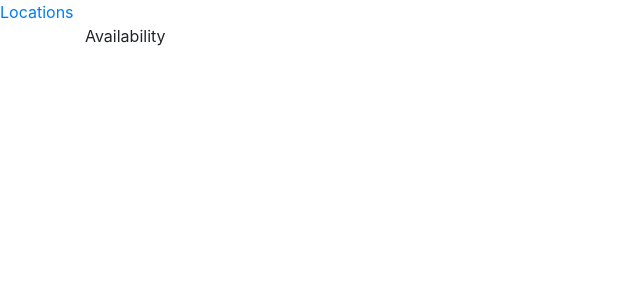
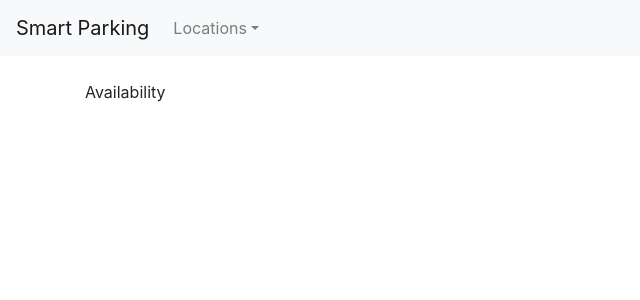
Before and after one commit to alizand1992/smart_parking_frontend, a React (Create React App) app: page /availability/1 in a window 1280 px wide. Shown: the top 300 px of the page, without its empty margins (0-640 px from the left). Built offline with nearby package versions, Linux system fonts and the light colour scheme.

Commit message:
Nav and add location

```diff
--- a/src/App.js
+++ b/src/App.js
@@ -1,17 +1,21 @@
 import React from 'react';
 import 'bootstrap/dist/css/bootstrap.min.css';
 
-import { BrowserRouter as Router, Route, Switch, Link } from 'react-router-dom';
+import { BrowserRouter as Router, Route, Switch } from 'react-router-dom';
 import Container from 'react-bootstrap/Container';
 import Locations from './components/Locations';
+import { default as AddLocation } from './components/Locations/Add';
 import Availability from './components/Availability';
+import Navigation from './components/Navigation';
 
 function App() {
   return (
     <Router>
-      <Link to="/locations">Locations</Link>
+      <Navigation />
+      <br />
       <Container>
         <Switch>
+          <Route path="/locations/add" component={AddLocation} />
           <Route path="/locations" component={Locations} />
           <Route path="/availability/:id" component={Availability} />
         </Switch>
--- /dev/null
+++ b/src/components/Locations/Add.js
@@ -0,0 +1,47 @@
+import React from 'react';
+
+import Col from 'react-bootstrap/Col';
+import Form from 'react-bootstrap/Form';
+import Row from 'react-bootstrap/Row';
+import Button from 'react-bootstrap/Button';
+
+class Add extends React.Component {
+  constructor(props) {
+    super(props);
+
+    this.state = {
+      name: props.name,
+      desc: props.desc,
+    };
+  }
+
+  submit = (e) => {
+    e.preventDefault();
+  }
+
+  render() {
+    const { desc, name } = this.state;
+    return (
+      <Row>
+        <Col lg={{ span: 6, offset: 3 }} md={12}>
+          <Form>
+            <Form.Group>
+              <Form.Label>Location Name:</Form.Label>
+              <Form.Control type="text"
+                            placeholder="Location Name"
+                            value={name}
+                            onChange={(e) => {this.setState({ name: e.target.value })}} />
+            </Form.Group>
+            <Form.Group>
+              <Form.Label>Location Description:</Form.Label>
+              <Form.Control as="textarea" rows="4" />
+            </Form.Group>
+            <Button onClick={this.submit}>Add</Button>
+          </Form>
+        </Col>
+      </Row>
+    );
+  }
+}
+
+export default Add;
--- /dev/null
+++ b/src/components/Navigation/index.js
@@ -0,0 +1,28 @@
+import React from 'react';
+
+import Navbar from 'react-bootstrap/Navbar';
+import Nav from 'react-bootstrap/Nav';
+import NavDropdown from 'react-bootstrap/NavDropdown';
+
+class Navigation extends React.Component {
+  render() {
+    return (
+      <Navbar bg="light" expand="md">
+        <Navbar.Brand href="/">
+          Smart Parking
+        </Navbar.Brand>
+        <Navbar.Toggle aria-controls="main-nav" />
+        <Navbar.Collapse id="main-nav">
+          <Nav className="mr-auto">
+            <NavDropdown id="location-dropdown" title="Locations">
+              <NavDropdown.Item href="/locations">All Locations</NavDropdown.Item>
+              <NavDropdown.Item href="/locations/add">Add Locations</NavDropdown.Item>
+            </NavDropdown>
+          </Nav>
+        </Navbar.Collapse>
+      </Navbar>
+    );
+  }
+}
+
+export default Navigation;
```
Also changed, not shown: .eslintrc.js, 1 other file (tests, documents, lock files or other folders).
